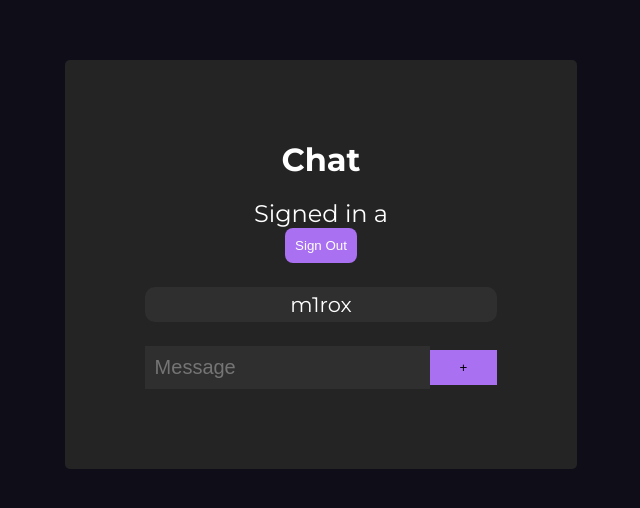
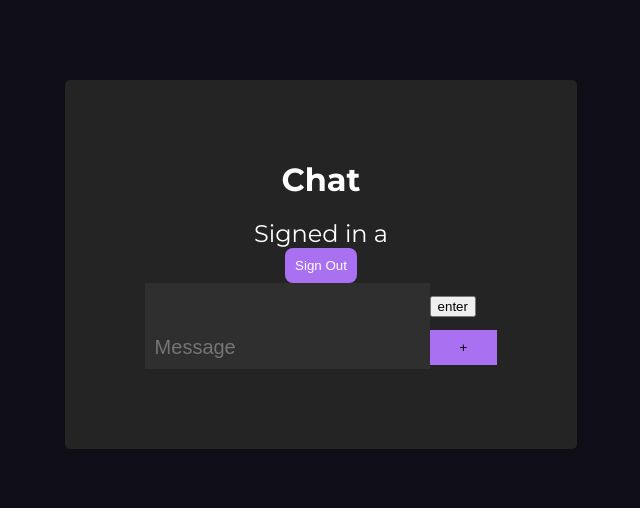
Before and after one commit to KostenkoYaroslav/chat, a React (Vite) app: page / in a window 1280 px wide. Shown: the part 136-644 px from the top of the page, without its empty margins (319-959 px from the left). Built offline with nearby package versions, Linux system fonts and the light colour scheme.

Commit message:
add auth

```diff
--- a/package.json
+++ b/package.json
@@ -10,8 +10,10 @@
     "preview": "vite preview"
   },
   "dependencies": {
+    "firebase": "^10.11.0",
     "react": "^18.2.0",
-    "react-dom": "^18.2.0"
+    "react-dom": "^18.2.0",
+    "universal-cookie": "^7.1.4"
   },
   "devDependencies": {
     "@types/react": "^18.2.66",
--- a/src/App.jsx
+++ b/src/App.jsx
@@ -1,4 +1,5 @@
 import Chat from "./Chat";
+import Auth from "./components/Auth";
 
 function App() {
   return <Chat />;
--- a/src/Chat.jsx
+++ b/src/Chat.jsx
@@ -1,20 +1,63 @@
-import React from "react";
+import React, { useState, useRef } from "react";
 import "./chat.css";
+import { auth, provider } from "./firebase-config";
+import { signInWithPopup } from "firebase/auth";
+import Cookies from "universal-cookie";
+
+const cookies = new Cookies();
 
 export default function Chat() {
+  const [isAuth, setIsAuth] = useState(cookies.get("auth-token"));
+  const [room, setRoom] = useState(null);
+  const [newMessage, setNewMessage] = useState("");
+
+  const roomInputRef = useRef();
+
+  const signInWithGoogle = async () => {
+    try {
+      const result = await signInWithPopup(auth, provider);
+      cookies.set("auth-token", result.user.refreshToken);
+    } catch (err) {
+      console.error(err);
+    }
+  };
+
+  function handleSumbit(e) {
+    e.preventDefault();
+    console.log(newMessage);
+  }
+
   return (
     <main>
       <div className="container">
         <h1>Chat</h1>
         <span className="data">Signed in a</span>
-        <button className="btn-sign">Sign Out</button>
-        <ul>
-          <li>
-            <span>m1rox</span>
-          </li>
-        </ul>
-        <form>
-          <input type="text" placeholder="Message" />
+        <button className="btn-sign" onClick={signInWithGoogle}>
+          Sign Out
+        </button>
+        <div>
+          {room ? (
+            <ul>
+              <li>
+                <span>m1rox</span>
+              </li>
+            </ul>
+          ) : (
+            <div>
+              <input type="text" ref={roomInputRef} />
+              <button onClick={() => setRoom(roomInputRef.current.value)}>
+                enter
+              </button>
+            </div>
+          )}
+        </div>
+
+        <form onSubmit={handleSumbit}>
+          <input
+            type="text"
+            placeholder="Message"
+            onChange={(e) => setNewMessage(e.target.value)}
+          />
           <button className="btn-message">+</button>
         </form>
       </div>
--- /dev/null
+++ b/src/components/Auth.jsx
@@ -0,0 +1,22 @@
+import React from "react";
+import { auth, provider } from "../firebase-config";
+import { signInWithPopup } from "firebase/auth";
+import Cookies from "universal-cookie";
+
+const cookies = new Cookies();
+
+export default function Auth() {
+  const signInWithGoogle = async () => {
+    try {
+      const result = await signInWithPopup(auth, provider);
+      cookies.set("auth-token", result.user.refreshToken);
+    } catch (err) {
+      console.error(err);
+    }
+  };
+  return (
+    <div>
+      <button onClick={signInWithGoogle}>sign up</button>
+    </div>
+  );
+}
--- /dev/null
+++ b/src/firebase-config.js
@@ -0,0 +1,20 @@
+// Import the functions you need from the SDKs you need
+import { initializeApp } from "firebase/app";
+import { getAuth, GoogleAuthProvider } from "firebase/auth";
+// TODO: Add SDKs for Firebase products that you want to use
+// https://firebase.google.com/docs/web/setup#available-libraries
+
+// Your web app's Firebase configuration
+const firebaseConfig = {
+  apiKey: "AIzaSyCRFp0gCcma6vwp9jOoGbC1oXHBkdisRJQ",
+  authDomain: "chatapp-c8a43.firebaseapp.com",
+  projectId: "chatapp-c8a43",
+  storageBucket: "chatapp-c8a43.appspot.com",
+  messagingSenderId: "840791335102",
+  appId: "1:840791335102:web:5e74929273035582a33eef",
+};
+
+// Initialize Firebase
+const app = initializeApp(firebaseConfig);
+export const auth = getAuth(app);
+export const provider = new GoogleAuthProvider();
```
Also changed, not shown: 1 other file (tests, documents, lock files or other folders).
